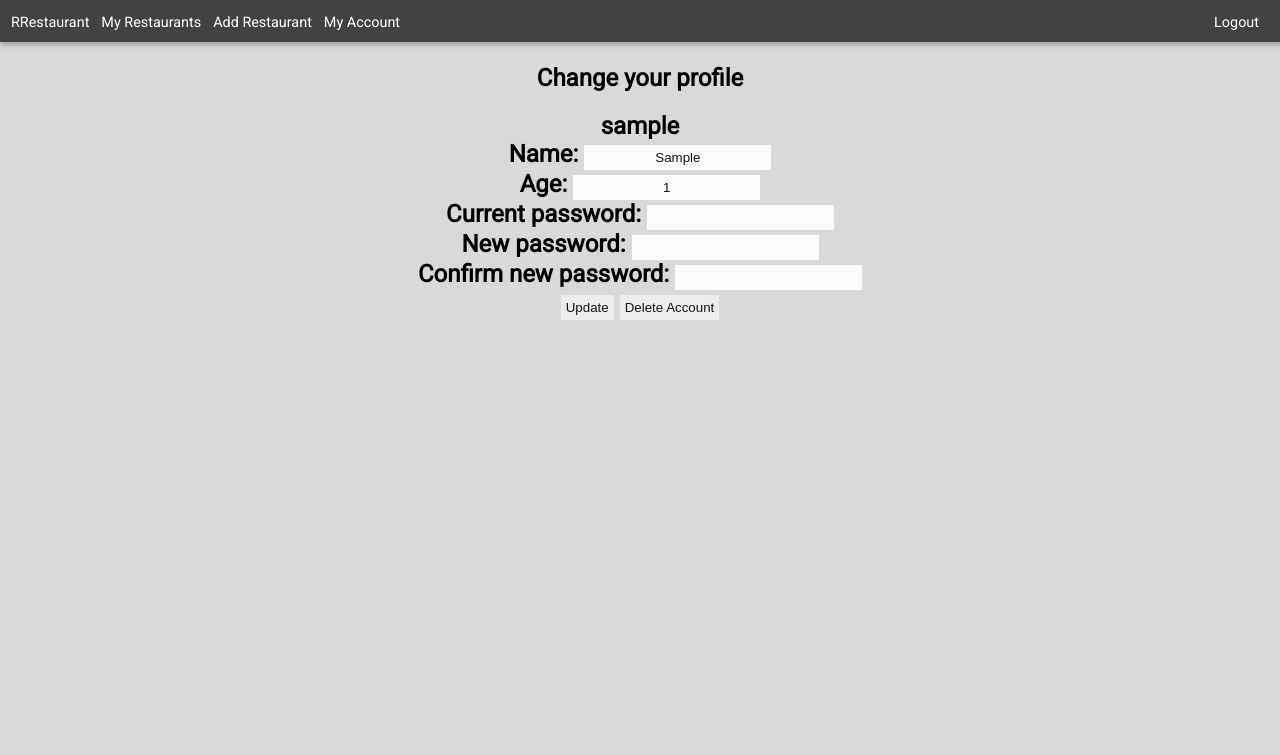
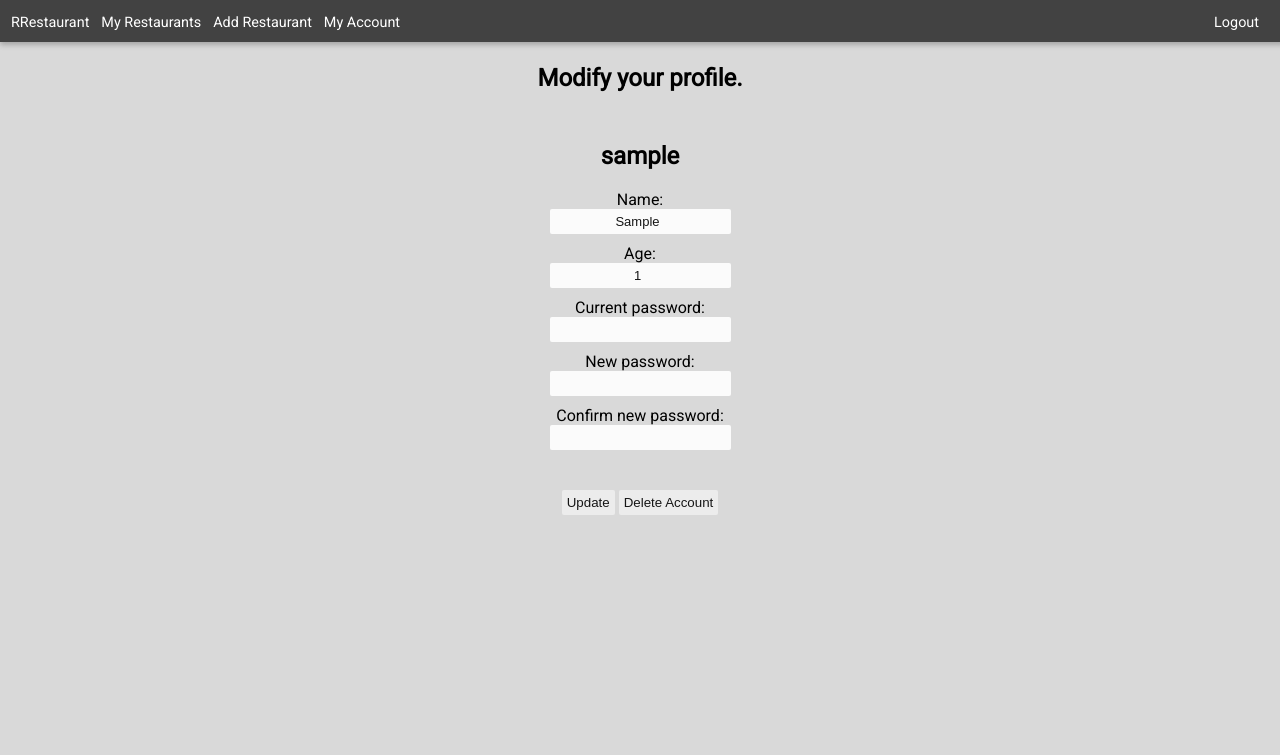
Before and after one commit to jorge123321/LTW, a PHP site: page /profile in a window 1280 px wide. Shown: the top 755 px of the page. Run offline with PHP 8.4, Linux system fonts and the light colour scheme; the visitor is signed in with stand-in values (Sample User, id 1); data comes from the database, SQL or seed files in the repository; both versions use the stored data as it was after the commit; some libraries are stand-ins or nearby versions.

Commit message:
css changes and added missing delete

```diff
--- a/project/css/main.css
+++ b/project/css/main.css
@@ -205,7 +205,7 @@ Sign Up CSS
 #signupForm{
 	display:inline-block;
 	margin-top: 10px;
-	text-align:  right;
+	text-align:  center;
 }
 
 .uinfo{
@@ -218,7 +218,7 @@ Sign Up CSS
 
 .checkbox{
 	padding-top:10px;
-	padding-bottom:5px;
+
 	text-align:center;
 }
 
--- a/project/templates/edit_restaurant.php
+++ b/project/templates/edit_restaurant.php
@@ -26,5 +26,8 @@
 			</textarea><br>
 			<button class="form_button" type="submit"> Create </button>
 		</form>
+		<form id="submit" action="delrestaurant_action.php" method="post">
+		<input type="hidden" name="id" value= <?php echo $_GET['id']; ?> />
+		<button type="submit" class="form_button"> Delete </button>
 	</div>
 </div>
--- a/project/templates/profile.php
+++ b/project/templates/profile.php
@@ -1,24 +1,20 @@
 <div id="content">
-		<h2>Change your profile</h2>
-		<div id="infocontainer">
-			<h2><?php echo $_SESSION['username'] ?>
-			<form action="profile_action.php" method="post">
-				Name:
-				<input type="text" name="name" value=<?php echo $_SESSION['name'] ?>><br>
-				Age:
-				<input type="text" name="age" value=<?php echo $_SESSION['age'] ?>><br>
-				Current password:
-				<input type="text" name="cpass" value=""><br>
-				New password:
-				<input type="text" name="npass" value=""><br>
-				Confirm new password:
-				<input type="text" name="npass2" value=""><br>
-				<input id="uinfoupdate" type="submit" name="update" value="Update">
-				<input id="uinfoupdate" type="submit" name="delete" value="Delete Account" />
+		<h2>Modify your profile.</h2>
+		<div id="signupForm">
+			<h2><?php echo $_SESSION['username'] ?></h2>
+			<form id="submit" action="profile_action.php" method="post">
+				Name:<br>
+				<input type="text" class="uinfo" name="name" value=<?php echo $_SESSION['name'] ?>><br>
+				Age:<br>
+				<input type="text" class="uinfo" name="age" value=<?php echo $_SESSION['age'] ?>><br>
+				Current password:<br>
+				<input type="password"  class="uinfo" name="cpass" value=""><br>
+				New password:<br>
+				<input type="password"  class="uinfo" name="npass" value=""><br>
+				Confirm new password:<br>
+				<input type="password"  class="uinfo" name="npass2" value=""><br>
+				<input class="form_button" type="submit" name="update" value="Update">
+				<input class="form_button" type="submit" name="delete" value="Delete Account" />
 			</form>
 		</div>
 	</div>
-
-</body>
-
-</html>
```
Also changed, not shown: project/templates/signup.php (+4 -4 lines), project/ltw.db.
